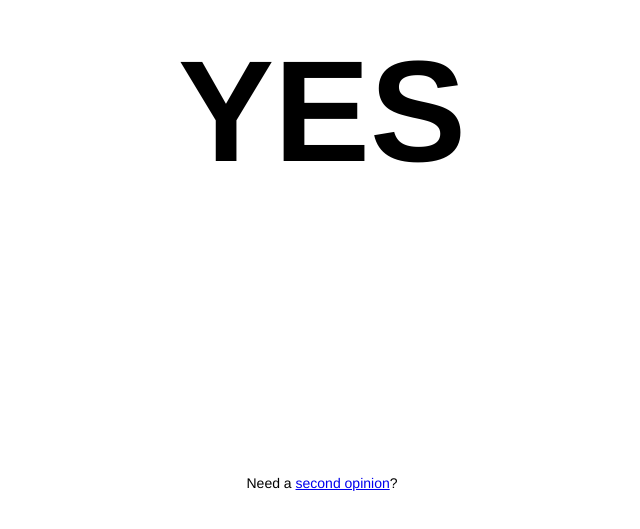
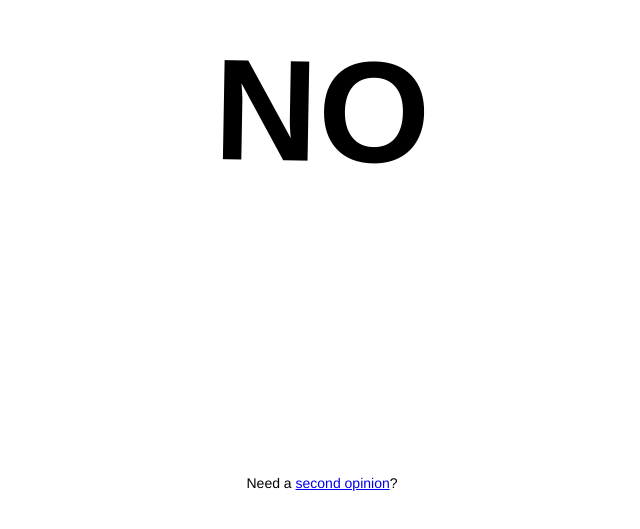
Before and after one commit to DanGe42/isit.today, a plain HTML site: page index.html in a window 1280 px wide. Shown: the part 171-700 px from the top of the page, without its empty margins (318-958 px from the left). Drawn offline with Linux system fonts and the light colour scheme.

Commit message:
April Fools

```diff
--- a/index.html
+++ b/index.html
@@ -2,9 +2,21 @@
 <html>
   <head>
     <meta charset='utf-8'>
+    <meta name='keywords' content='today'>
+    <meta name='description' content='The todayness of today'>
     <meta name="viewport" content="width=device-width, initial-scale=1">
     <title>Is it today?</title>
     <link rel='stylesheet' href='/styles.css'>
+    <script>
+      window.onload = function() {
+        var answer = document.getElementById("answer");
+        var now = new Date();
+        if (now.getMonth() + 1 === 4 && now.getDate() === 1) {
+          answer.innerHTML = "NO";
+          answer.className += " tilt";
+        }
+      }
+    </script>
   </head>
   <body>
     <div id='wrapper'>
--- a/styles.css
+++ b/styles.css
@@ -18,6 +18,14 @@ body {
   text-align: center
 }
 
+.tilt {
+  -moz-transform:    rotate(1deg);
+  -webkit-transform: rotate(1deg) !important;
+  -ms-transform:     rotate(1deg);
+  -o-transform:      rotate(1deg);
+  transform:         rotate(1deg);
+}
+
 @media screen and (max-width: 480px) {
   #wrapper {
     margin: 0;
```
